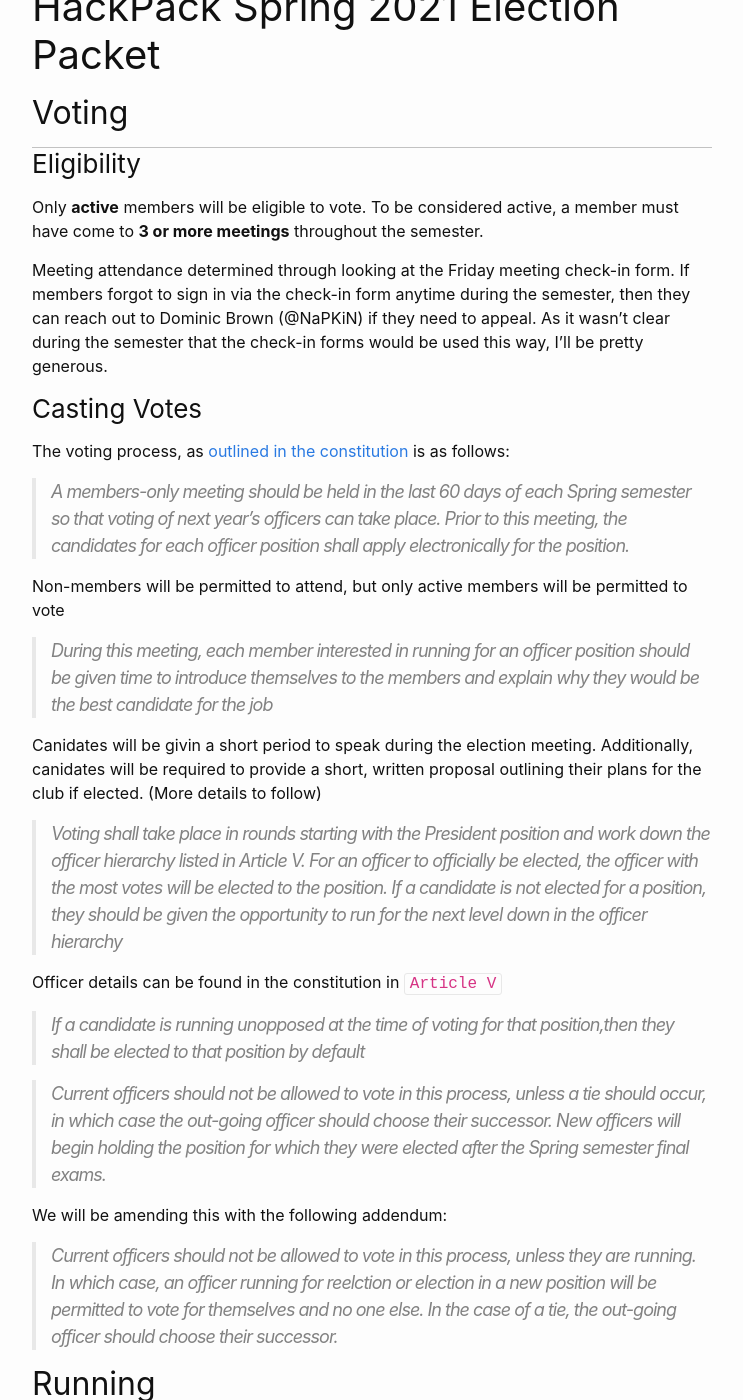
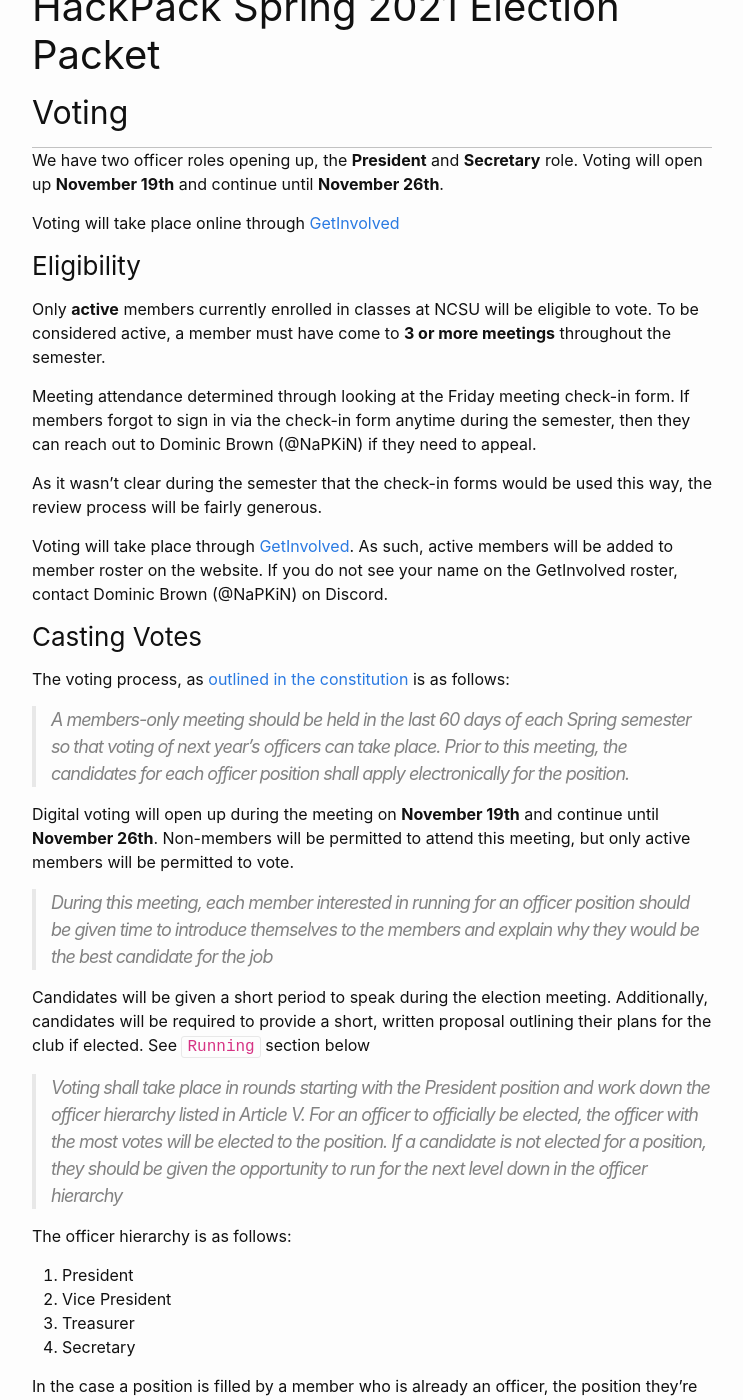
Before and after one commit to kapravel/hackpack-web, a Jekyll site: the page built from elections.md, in a window 1280 px wide and 1400 px high, scrolled down 231 px. Shown: the whole window, without its empty margins (268-1011 px from the left). Built offline with Jekyll 4.4.1, drawn with Linux system fonts in a browser that asks for light colours; our own code applies the rules of GitHub Pages for plain Markdown files; comment, search, counter and statistics services are not loaded; some of the changed text lies outside the part shown.

Commit message:
Added Running section to election doc

```diff
--- a/elections.md
+++ b/elections.md
@@ -1,12 +1,22 @@
 # HackPack Spring 2021 Election Packet
+
 ## Voting
 <hr>
 
+We have two officer roles opening up, the **President** and **Secretary** role. Voting will open up **November 19th** and continue until **November 26th**.
+
+Voting will take place online through [GetInvolved](https://getinvolved.ncsu.edu/organization/hackpack)
+
+
 ### Eligibility
 
-Only **active** members will be eligible to vote. To be considered active, a member must have come to **3 or more meetings** throughout the semester.
+Only **active** members currently enrolled in classes at NCSU will be eligible to vote. To be considered active, a member must have come to **3 or more meetings** throughout the semester.
 
-Meeting attendance determined through looking at the Friday meeting check-in form. If members forgot to sign in via the check-in form anytime during the semester, then they can reach out to Dominic Brown (@NaPKiN) if they need to appeal. As it wasn’t clear during the semester that the check-in forms would be used this way, I’ll be pretty generous.
+Meeting attendance determined through looking at the Friday meeting check-in form. If members forgot to sign in via the check-in form anytime during the semester, then they can reach out to Dominic Brown (@NaPKiN) if they need to appeal.
+
+As it wasn’t clear during the semester that the check-in forms would be used this way, the review process will be fairly generous.
+
+Voting will take place through [GetInvolved](https://getinvolved.ncsu.edu/organization/hackpack). As such, active members will be added to member roster on the website. If you do not see your name on the GetInvolved roster, contact Dominic Brown (@NaPKiN) on Discord.
 
 ### Casting Votes
 
@@ -16,20 +26,29 @@ The voting process, as [outlined in the constitution](https://getinvolved.ncsu.e
 next year’s officers can take place. Prior to this meeting, the candidates for each officer position shall
 apply electronically for the position.
 
-Non-members will be permitted to attend, but only active members will be permitted to vote
+Digital voting will open up during the meeting on **November 19th** and continue until **November 26th**. Non-members will be permitted to attend this meeting, but only active members will be permitted to vote.
 
 > During this meeting, each member interested in running for an
 officer position should be given time to introduce themselves to the members and explain why they
 would be the best candidate for the job
 
-Canidates will be givin a short period to speak during the election meeting. Additionally, canidates will be required to provide a short, written proposal outlining their plans for the club if elected. (More details to follow)
+Candidates will be given a short period to speak during the election meeting. Additionally, candidates will be required to provide a short, written proposal outlining their plans for the club if elected. See `Running` section below
 
 > Voting shall take place in rounds starting with the President
 position and work down the officer hierarchy listed in Article V. For an officer to officially be elected,
 the officer with the most votes will be elected to the position. If a candidate is not elected for a
 position, they should be given the opportunity to run for the next level down in the officer hierarchy
 
-Officer details can be found in the constitution in `Article V`
+The officer hierarchy is as follows:
+
+1. President
+1. Vice President
+1. Treasurer
+1. Secretary
+
+In the case a position is filled by a member who is already an officer, the position they're vacating will be immediately available for reelection. For instance, if the current Vice President is elected as the new President, all applicable candidates may compete for the Vice President role
+
+Officer details and duties can be found in the [constitution]((https://getinvolved.ncsu.edu/organization/hackpack/documents/view/1952719)) in `Article V`
 
 > If a candidate is running unopposed at the time of voting for that position,then they shall be elected to that position by default
 
@@ -38,8 +57,28 @@ should occur, in which case the out-going officer should choose their successor.
 
 We will be amending this with the following addendum:
 
-> Current officers should not be allowed to vote in this process, unless they are running. In which case, an officer running for reelction or election in a new position will be permitted to vote for themselves and no one else. In the case of a tie, the out-going officer should choose their successor.
+> Current officers should not be allowed to vote in this process, **unless they are running. In which case, an officer running for reelection or election in a new position will be permitted to vote for themselves and no one else**. In the case of a tie, the out-going officer should choose their successor.
 
 
 ## Running
-Info forthcoming
+<hr>
+
+Candidates are assumed to be running for all positions, unless otherwise specified. This includes positions that are not necessarily up for reelection. This is because if an open role is filled by a member who is already serving as an officer, their position will immediately open for reelection.
+
+Additionally, if a candidate already holds an officer position, it is also assumed that they are not running for a position lower on the officer hierarchy than the one they currently occupy.
+
+### Eligibility
+
+Any **active** member is also eligible to run for office. See the voting eligibility section for more detail
+
+### Running
+
+Write a short paragraph on your goals for the upcoming Spring 2022 semester. Consider answering some or all of the following questions:
+- How would you improve outreach to new members?
+- How would you increase member retention?
+- Over the next year, how can we better "onboard" less experienced members?
+- Do you have any other goals for the club not covered by the above questions?
+
+These will be published for voting members to review before casting their votes, as such, please have these written and sent to Dominic Brown by **November 17th**
+
+Additionally, candidates will have 2-3 minutes to give a brief summary of their goals for the club during club time on **November 19th**.
```
